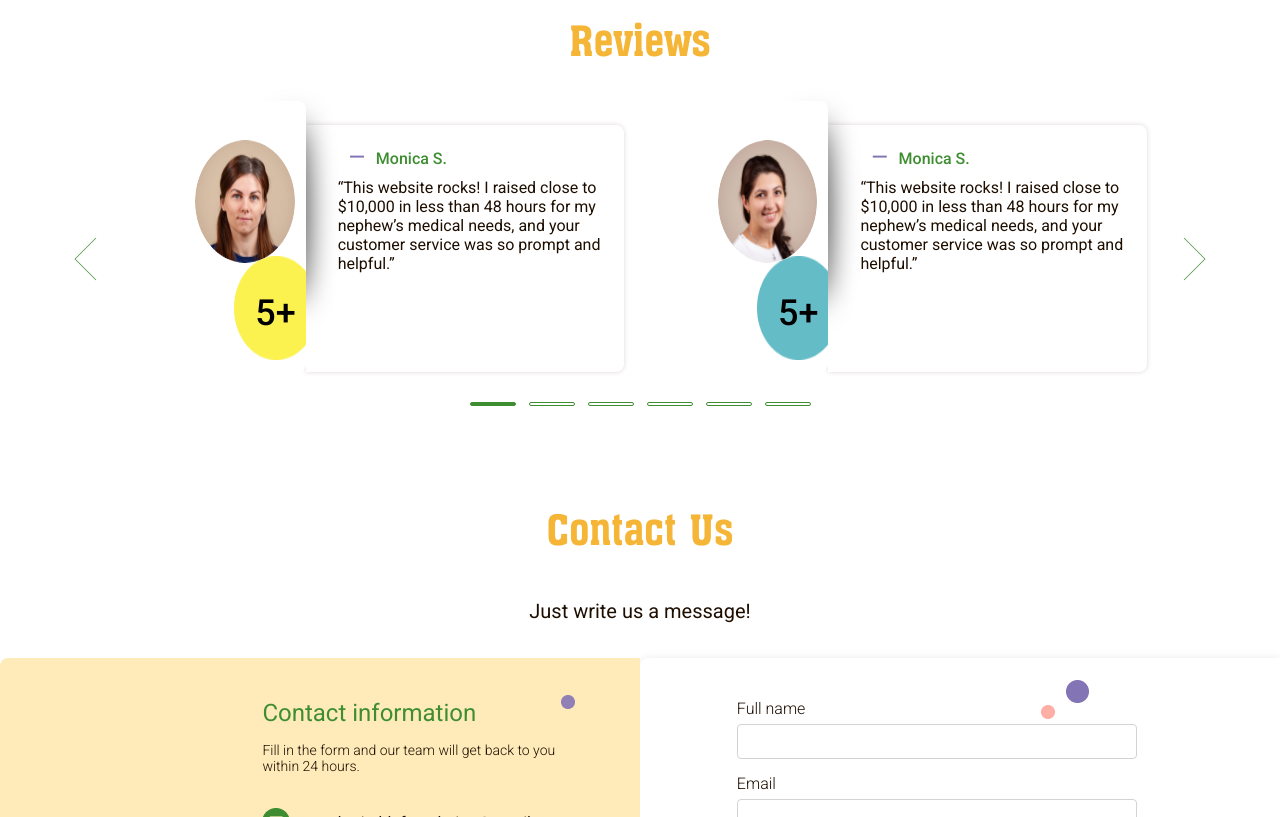
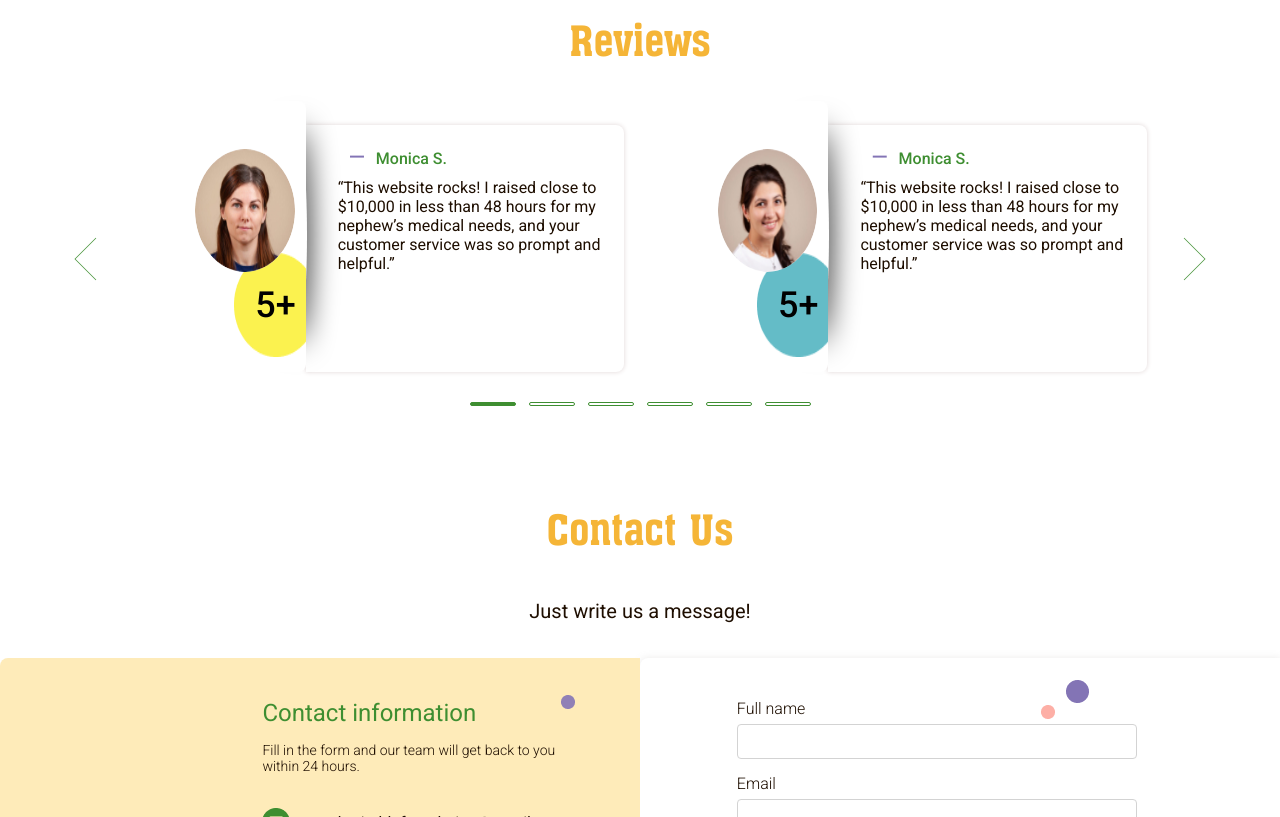
Before and after one commit to ShusevA/Your-Help, a plain HTML site: page index.html in a window 1280 px wide. Shown: the part 3320-4137 px from the top of the page. Drawn offline with nearby package versions, Linux system fonts and the light colour scheme; files whose address does not match are found by name.

Commit message:
Update style.css

```diff
--- a/style.css
+++ b/style.css
@@ -830,7 +830,7 @@ li {
 }
 
 .reviews_ellipse {
-    bottom: 12px;
+    bottom: 1.848vh;
     height: 12.936vh;
     position: absolute;
     right: 0;
@@ -839,7 +839,7 @@ li {
 }
 
 .reviews_ball {
-    bottom: 32px;
+    bottom: 4.928vh;
     color: #000000;
     font: inherit;
     font-style: normal;
@@ -853,11 +853,11 @@ li {
 }
 
 .reviews_img {
+    bottom: 12.474vh;
     border-radius: 50%;
     height: 15.4vh;
     position: absolute;
     right: 11px;
-    top: 39px;
     width: 7.8vw;
     z-index: 5;
 }
@@ -877,12 +877,11 @@ li {
     border-radius: 50%;
     box-shadow: 0 0 30px rgba(0, 0, 0, 0.993);
     content: "";
-    height: 22px;
-    left: -105px;
+    height: 27.5vh;
+    left: -21px;
     position: absolute;
-    transform: rotate(90deg);
-    top: 75px;
-    width: 185px;
+    top: 0;
+    width: 22px;
 }
 
 .reviews__el_name::before {
```
